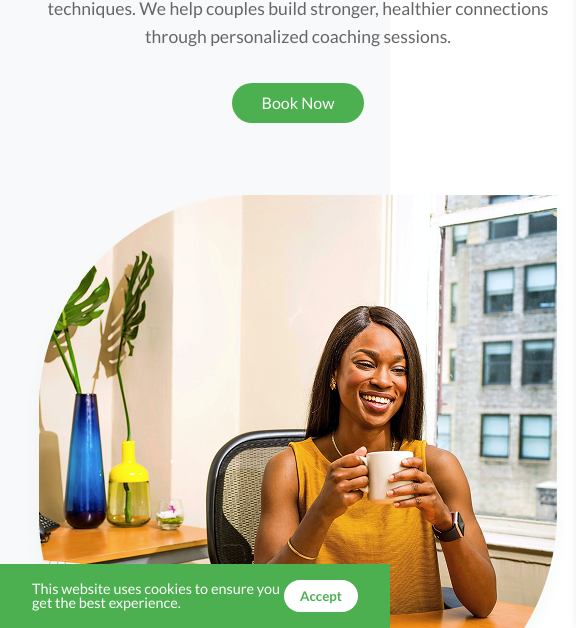
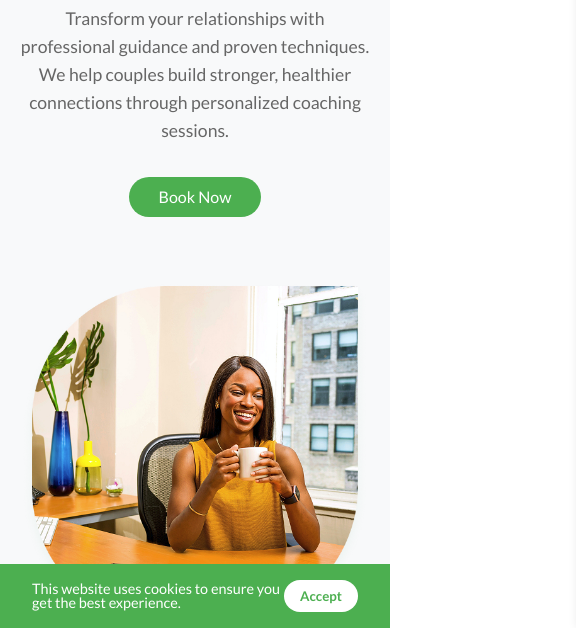
Before and after one commit to GufferRandom/FrontiFinalProject, a plain HTML site: page index.html in a window 390 px wide. Shown: the part 216-844 px from the top of the page, 576 px wide, since content can reach past the window. Drawn offline with Linux system fonts and the light colour scheme; no server answers.

Commit message:
corrected responsive

```diff
--- a/css/style.css
+++ b/css/style.css
@@ -88,7 +88,6 @@ header.scrolled {
     transition: all 0.3s ease;
 }
 
-/* Hero Section */
 .hero {
     padding: 120px 0 80px;
     background: #f8f9fa;
@@ -133,11 +132,11 @@ header.scrolled {
 .btn-primary:hover {
     background: #45a049;
 }
-
-.hero-image {
-    display: flex;
-    justify-content: center;
-}
+img {
+    max-width: 100%;
+    height: auto;
+    display: block;
+  }
 
 .hero-img-container {
     width: 400px;
@@ -693,6 +692,7 @@ header.scrolled {
 }
 
 @media (max-width: 480px) {
+
     .burger {
         display: flex;
     }
```
